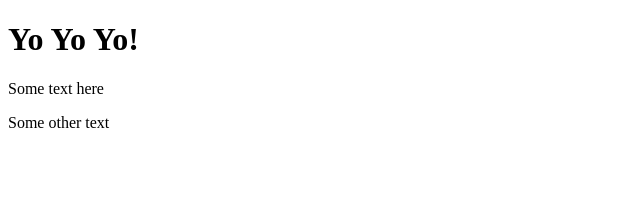
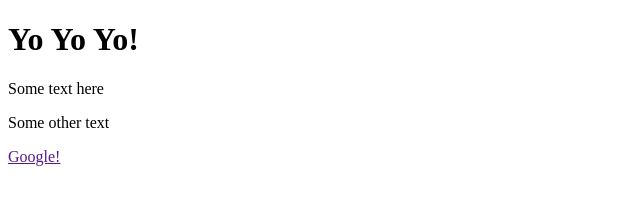
Before and after one commit to rgpersona/demo_repo, a plain HTML site: page index.html in a window 1280 px wide. Shown: the full height of the page, 0-640 px from the left. Drawn offline with Linux system fonts and the light colour scheme.

Commit message:
Update index.html

```diff
--- a/index.html
+++ b/index.html
@@ -8,6 +8,7 @@
     <h1>Yo Yo Yo! </h1>
     <p>Some text here</p>
     <p>Some other text</p>
+    <a href src="www.google.com">Google!</a>
 
 </body>
 </html>
```
